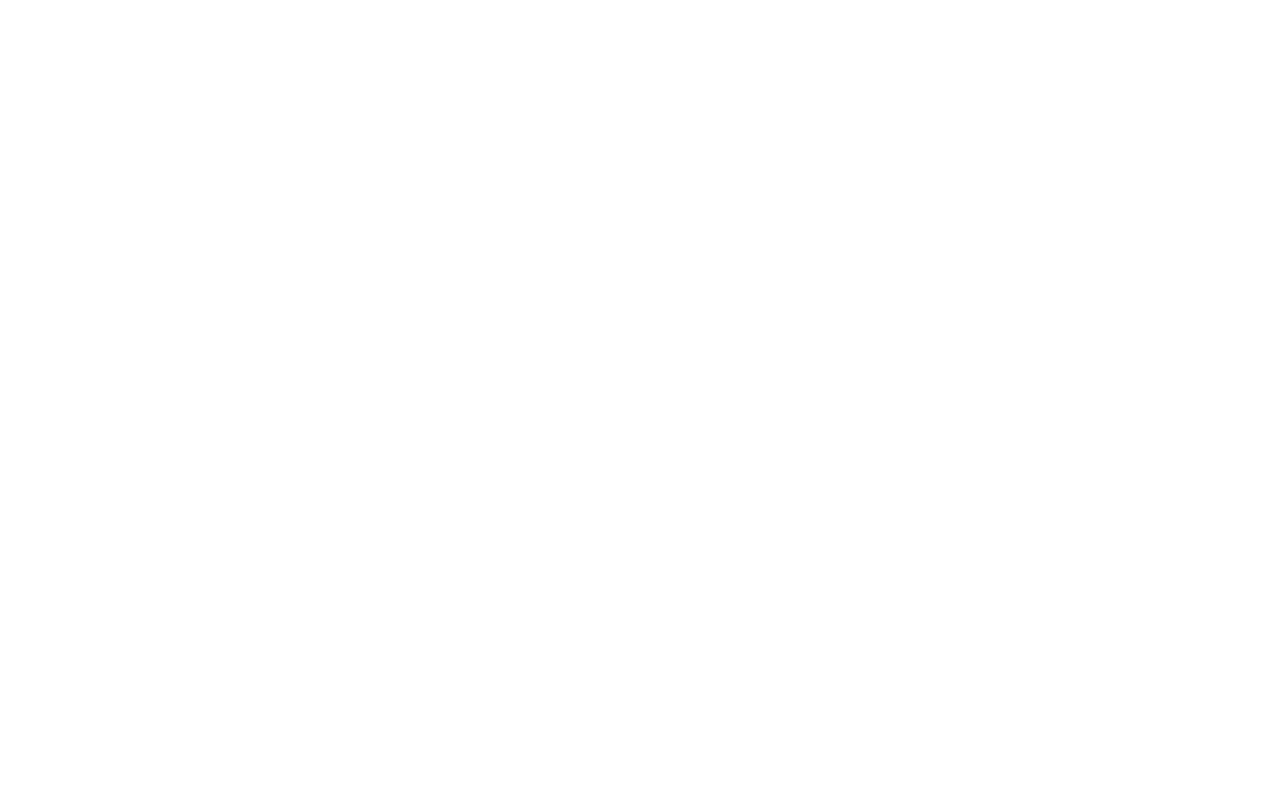
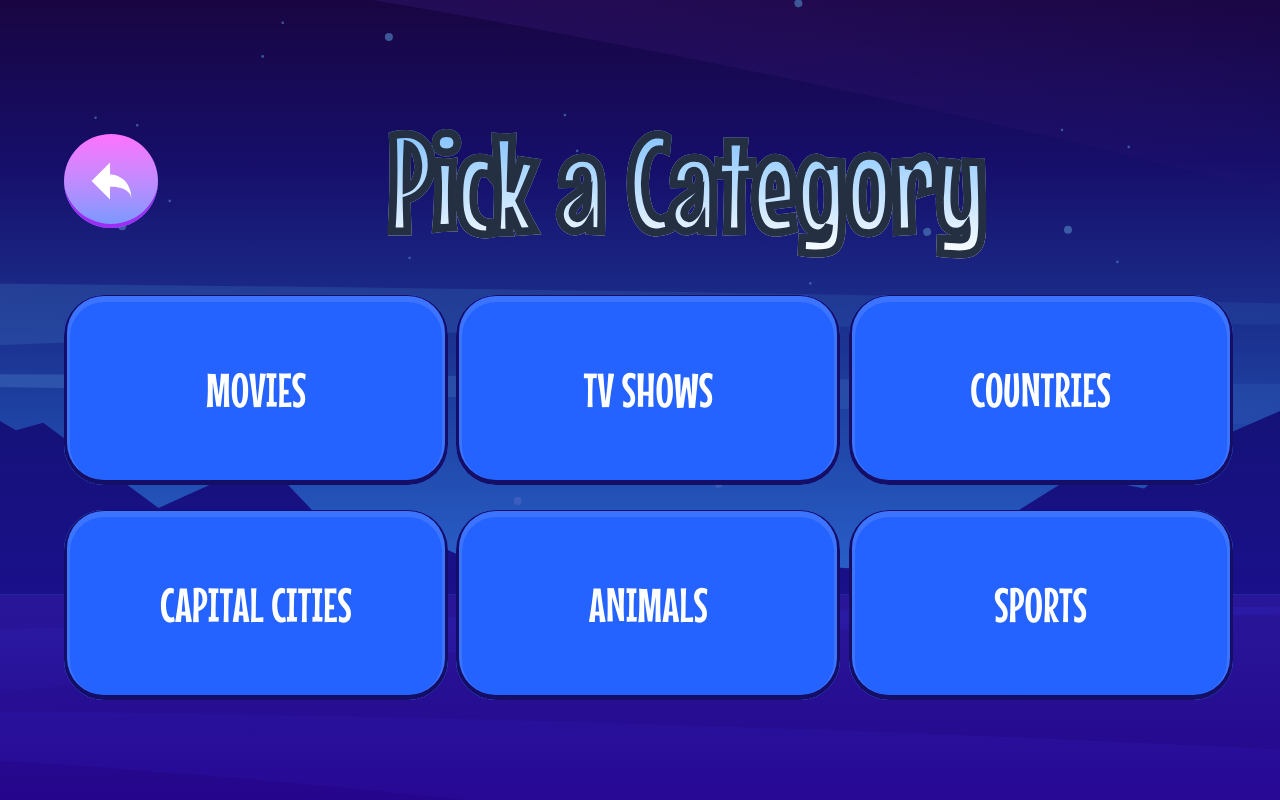
Before and after one commit to oluwatobicode/hangman_game, a React (Vite) app: page /category in a window 1280 px wide. Before the commit this address had no page. Built offline with nearby package versions, Linux system fonts and the light colour scheme.

Commit message:
added UI for start-rules-categories

```diff
--- a/src/App.tsx
+++ b/src/App.tsx
@@ -3,13 +3,17 @@
 import Start from "./pages/Start";
 import Rules from "./components/Rules";
 import GameBoard from "./components/GameBoard";
+import WordCategory from "./components/WordCategory";
 
 function App() {
   return (
     <BrowserRouter>
       <Routes>
         <Route path="/" element={<Start />} />
-        <Route path="/game" element={<GameBoard />} />
+
+        <Route path="/category" element={<WordCategory />} />
+        <Route path="/category/game" element={<GameBoard />} />
+
         <Route path="/rules" element={<Rules />} />
       </Routes>
     </BrowserRouter>
--- a/src/components/Menu.tsx
+++ b/src/components/Menu.tsx
@@ -1,12 +1,40 @@
+import { useNavigate } from "react-router";
+
 const Menu = () => {
+  const navigate = useNavigate();
+
+  const handleClickPlay = () => {
+    navigate("/category");
+  };
+
+  const handleClickRules = () => {
+    navigate("/rules");
+  };
+
   return (
-    <div className="h-[481px] w-[324px] md:w-[592px] md:h-[500px] rounded-[72px] relative border bg-linear-30 shadow-2xs">
-      <div className="absolute transform -translate-y-10 translate-x-10 -left-10 md:left-20">
-        <img
-          className="w-[355.98px] h-[163.91px]"
-          src="/images/logo.svg"
-          alt="Logo for the game"
-        />
+    <div className="shadow-[inset_0_6px_0_8px_#2463FF] h-[481px] w-[324px] md:w-[592px] md:h-[500px] rounded-[72px] relative border bg-gradient-to-b from-[#344ABA]/50 to-[#001479]/50">
+      <div className="shadow-[inset_0_-8px_0_4px_#140E66] flex flex-col items-center justify-center h-[481px] w-[324px] md:w-[592px] md:h-[500px] rounded-[72px] relative border bg-gradient-to-b from-[#344ABA]/50 to-[#001479]/50">
+        <div className="absolute transform -translate-y-12 top-0  md:-translate-y-20 md:translate-x-10 translate-x-17 -left-10 md:left-20">
+          <img
+            className="md:w-[373.69px] md:h-[185px] lg:w-[373.69px] lg:h-[185px] w-[263px] h-[126.72px]"
+            src="/images/logo.svg"
+            alt="Logo for the game"
+          />
+        </div>
+
+        <button
+          onClick={handleClickPlay}
+          className="shadow-[inset_0px_-4px_0px_5px_#243041,inset_0px_-12px_0px_11px_#9D2DF5] md:w-[200px] md:h-[200px] w-[160px] h-[160px] flex items-center justify-center cursor-pointer rounded-full mt-20 bg-gradient-to-b from-[#FE71FE] to-[#7199FF]"
+        >
+          <img src="/images/icon-play.svg" alt="Play-icon" />
+        </button>
+
+        <button
+          onClick={handleClickRules}
+          className="mt-10 shadow-[inset_0px_-2px_0_3px_#140E66,inset_0px_1px_0px_6px_#3C74FF] text-white tracking-[5%] leading-[120%] cursor-pointer w-[260px] h-[62px] text-[32px] font-normal rounded-[40px] bg-[#2463FF]"
+        >
+          How to play
+        </button>
       </div>
     </div>
   );
--- a/src/components/Rules.tsx
+++ b/src/components/Rules.tsx
@@ -1,3 +1,5 @@
+import { useNavigate } from "react-router";
+
 const rules = [
   {
     id: 1,
@@ -17,29 +19,79 @@
 ];
 
 const Rules = () => {
+  const navigate = useNavigate();
+
+  const handleGoBack = () => {
+    navigate("/");
+  };
+
   return (
     <main className="min-h-screen flex items-center justify-center relative">
       <div className="absolute inset-0 bg-gradient-to-b from-[#1A043A] via-[#151278] to-[#2b00c7]"></div>
       <div className="absolute inset-0 bg-[url('/images/background-mobile.svg')] md:bg-[url('/images/background-desktop.svg')] lg:bg-[url('/images/background-desktop.svg')] bg-cover bg-center bg-no-repeat opacity-50"></div>
       <div className="flex flex-col items-center justify-center relative z-10">
+        <div className="flex justify-between items-center w-full max-w-6xl">
+          <div className="">
+            <button
+              onClick={handleGoBack}
+              className="shadow-[inset_0px_-5px_0px_-1px_#9D2DF5] bg-linear-to-b from-[#FE71FE] to-[#7199FF] w-[40px] h-[40px] md:w-[64px] md:h-[64px] lg:w-[94px] lg:h-[94px] rounded-full flex items-center justify-center cursor-pointer"
+            >
+              <img
+                src="/images/icon-back.svg"
+                className="w-[17.45px] h-[16.17px] md:w-[27.91px] md:h-[25.87px] lg:w-[41px] lg:h-[38px]"
+                alt="back-icon"
+              />
+            </button>
+          </div>
+
           <h1 className="text-[48px] w-full text-center md:text-[104px] lg:text-[136px] font-medium  text-transparent leading-[120%] -tracking-[0.5%]">
             <span className=" bg-gradient-to-b text-stroke from-[#67B6FF] to-white bg-clip-text">
-            How to Playyyyyymm
+              How to Play
             </span>
           </h1>
+        </div>
 
-        <div className="flex flex-row gap-[25px] mt-5">
+        <div className="flex lg:flex-row flex-col gap-[25px] mt-5 w-full max-w-6xl">
           {rules.map((el) => (
             <div
               key={el.id}
-              className="lg:w-[384px] lg:h-[550px] flex flex-col items-center justify-center space-y-3 rounded-[40px] bg-white"
+              className="lg:w-[384px] lg:h-[520px] md:w-[680px] md:h-[200px] w-[324px] h-[185px] flex lg:flex-col md:flex-row items-center justify-center space-y-3 rounded-[40px] bg-white"
             >
-              <div className="text-center space-y-4 p-4">
-                <h1 className="text-[88px] leading-[120%] text-[#2463FF]">
+              <div className="text-center lg:space-y-4 p-4">
+                <div className="flex lg:flex-col items-center flex-row gap-[16px] md:hidden">
+                  <h1 className="lg:text-[88px] text-[24px] leading-[120%] text-[#2463FF]">
                     0{el.id}
                   </h1>
-                <h1 className="text-[48px] text-[#261676]">{el.name}</h1>
-                <p className="text-[26px] leading-[120%] tracking-[5%] text-[#887DC0]">
+                  <h1 className="lg:text-[48px] md:text-[40px] text-[24px] text-[#261676]">
+                    {el.name}
+                  </h1>
+                </div>
+
+                <div className="hidden lg:flex lg:flex-col items-center gap-[16px]">
+                  <h1 className="lg:text-[88px] text-[24px] leading-[120%] text-[#2463FF]">
+                    0{el.id}
+                  </h1>
+                  <h1 className="lg:text-[48px] md:text-[40px] text-[24px] text-[#261676]">
+                    {el.name}
+                  </h1>
+                </div>
+
+                <div className="hidden md:flex lg:hidden items-center gap-[16px]">
+                  <div className="flex flex-row items-center justify-center gap-[40px]">
+                    <h1 className="text-[88px] leading-[120%] text-[#2463FF] flex-shrink-0">
+                      0{el.id}
+                    </h1>
+                    <div className="flex flex-col gap-[1px] items-start">
+                      <h1 className="text-[40px] text-left text-[#261676] ">
+                        {el.name}
+                      </h1>
+                      <p className="text-[20px] text-left leading-[120%] tracking-[5%] text-[#887DC0]">
+                        {el.rule}
+                      </p>
+                    </div>
+                  </div>
+                </div>
+                <p className="lg:text-[26px] text-[16px] lg:text-center text-left leading-[120%] tracking-[5%] text-[#887DC0] md:hidden lg:block">
                   {el.rule}
                 </p>
               </div>
--- a/src/components/WordCategory.tsx
+++ b/src/components/WordCategory.tsx
@@ -1,8 +1,83 @@
+import { useNavigate } from "react-router";
+
+const categories = [
+  {
+    name: "MOVIES",
+    type: "movies",
+  },
+  {
+    name: "TV SHOWS",
+    type: "tv_shows",
+  },
+  {
+    name: "COUNTRIES",
+    type: "countries",
+  },
+  {
+    name: "CAPITAL CITIES",
+    type: "capital_cities",
+  },
+  {
+    name: "ANIMALS",
+    type: "animals",
+  },
+  {
+    name: "SPORTS",
+    type: "sports",
+  },
+];
+
 const WordCategory = () => {
+  const navigate = useNavigate();
+
+  const handleGoBack = () => {
+    navigate("/");
+  };
+
+  const handleCatgeoryClick = () => {
+    console.log("hi");
+    navigate("/category/game");
+  };
+
   return (
-    <div>
-      <h1>Word Category</h1>
-    </div>
+    <main className="min-h-screen flex items-center justify-center relative">
+      <div className="absolute inset-0 bg-gradient-to-b from-[#1A043A] via-[#151278] to-[#2b00c7]"></div>
+      <div className="absolute inset-0 bg-[url('/images/background-mobile.svg')] md:bg-[url('/images/background-desktop.svg')] lg:bg-[url('/images/background-desktop.svg')] bg-cover bg-center bg-no-repeat opacity-50"></div>
+      <div className="flex fle x-col items-center justify-center relative z-10 w-full max-w-7xl px-4">
+        <div className="flex flex-col justify-between items-center w-full">
+          <div className="flex flex-row items-center justify-between mb-8 w-full max-w-6xl">
+            <button
+              onClick={handleGoBack}
+              className="shadow-[inset_0px_-5px_0px_-1px_#9D2DF5] bg-gradient-to-b from-[#FE71FE] to-[#7199FF] w-[40px] h-[40px] md:w-[64px] md:h-[64px] lg:w-[94px] lg:h-[94px] rounded-full flex items-center justify-center cursor-pointer"
+            >
+              <img
+                src="/images/icon-back.svg"
+                className="w-[17.45px] h-[16.17px] md:w-[27.91px] md:h-[25.87px] lg:w-[41px] lg:h-[38px]"
+                alt="back-icon"
+              />
+            </button>
+
+            <h1 className="text-[48px] text-center md:text-[104px] lg:text-[136px] font-medium text-transparent leading-[120%] -tracking-[0.5%] flex-1">
+              <span className="bg-gradient-to-b text-stroke from-[#67B6FF] to-white bg-clip-text">
+                Pick a Category
+              </span>
+            </h1>
+          </div>
+
+          <div className="grid grid-cols-1 md:grid-cols-2 lg:grid-cols-3 gap-[25px] w-full max-w-6xl">
+            {categories.map((el, i) => (
+              <button
+                key={i}
+                onClick={handleCatgeoryClick}
+                className="text-white text-[24px] md:text-[48px] tracking-[5%] leading-[120%] cursor-pointer hover:bg-white/25 transition-all duration-200 font-normal bg-[#2463FF] shadow-[inset_0px_-2px_0_3px_#140E66,inset_0px_1px_0px_6px_#3C74FF] lg:w-[384px] lg:h-[190px] md:w-full md:h-[182.67px] w-full h-[77px] md:rounded-[40px] rounded-[20px]"
+              >
+                {el.name}
+              </button>
+            ))}
+          </div>
+        </div>
+      </div>
+    </main>
   );
 };
 
--- a/src/index.css
+++ b/src/index.css
@@ -4,6 +4,14 @@
   font-family: "Mouse Memoirs", sans-serif;
 }
 
-@utility text-stroke {
-  -webkit-text-stroke: 8px #243041;
+@layer utilities {
+  .text-stroke {
+    -webkit-text-stroke: 4px #243041;
+  }
+
+  @media (min-width: 768px) {
+    .text-stroke {
+      -webkit-text-stroke: 8px #243041;
+    }
+  }
 }
```
Lines whose indentation alone changed are shown as unchanged.
